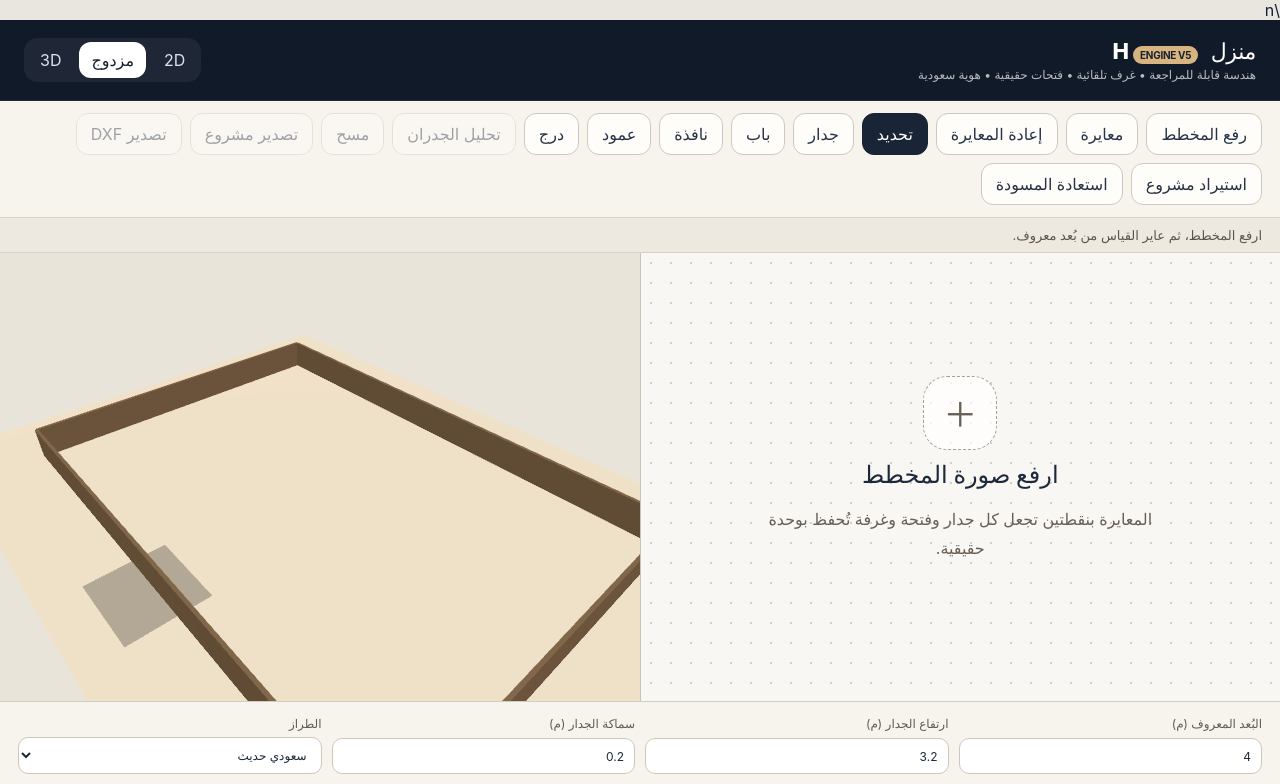
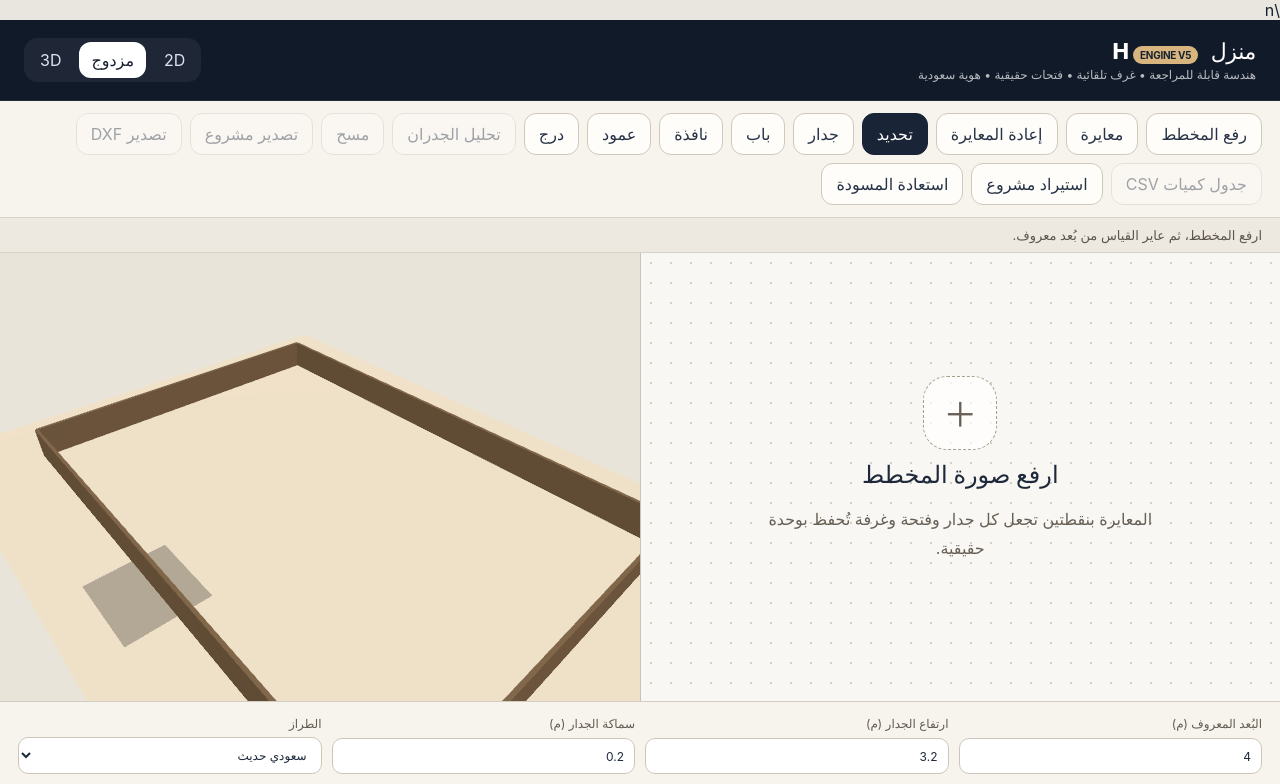
Before and after one commit to Hasan0525-H/Manzel-H, a React (Vite) app: page / in a window 1280 px wide. Shown: the top 784 px of the page. Built offline with nearby package versions, Linux system fonts and the light colour scheme.

Commit message:
feat: expose quantity takeoff CSV export

```diff
--- a/src/App.tsx
+++ b/src/App.tsx
@@ -6,7 +6,7 @@ import { validateReconstruction } from "./validation";
 import { analyzeWithRemote } from "./analyzer";
 import { createEvidence, robustScale } from "./calibration";
 import { rasterizePlanFile } from "./importers";
-import { downloadTextFile, exportPlanDxf } from "./exporters";
+import { downloadTextFile, exportPlanDxf, exportQuantityCsv } from "./exporters";
 
 type Tool = "select" | "calibrate" | "wall" | "door" | "window" | "column" | "stair";
 
@@ -461,6 +461,24 @@ function App() {
     setMessage("تم تصدير مخطط DXF بوحدة المتر.");
   };
 
+  const exportQuantities = () => {
+    if (!metersPerPixel) {
+      setMessage("عاير القياس قبل تصدير الكميات.");
+      return;
+    }
+    const csv = exportQuantityCsv({
+      walls,
+      openings,
+      columns,
+      stairs,
+      metersPerPixel,
+      wallHeightM: wallHeight,
+      roomAreaM2: totalRoomArea,
+    });
+    downloadTextFile(csv, "manzel-h-quantities.csv", "text/csv;charset=utf-8");
+    setMessage("تم تصدير جدول كميات مبدئي CSV.");
+  };
+
   const exportJson = () => {
     const blob = new Blob([JSON.stringify(createSnapshot(true), null, 2)], { type: "application/json" });
     const a = document.createElement("a");
@@ -552,6 +570,7 @@ function App() {
         <button onClick={() => { setWalls([]); setOpenings([]); setRooms([]); setColumns([]); setStairs([]); }} disabled={!walls.length && !columns.length && !stairs.length}>مسح</button>
         <button onClick={exportJson} disabled={!walls.length}>تصدير مشروع</button>
         <button onClick={exportDxf} disabled={!walls.length || !scaleReady}>تصدير DXF</button>
+        <button onClick={exportQuantities} disabled={!walls.length || !scaleReady}>جدول كميات CSV</button>
         <button onClick={() => importRef.current?.click()}>استيراد مشروع</button>
         <input ref={importRef} hidden type="file" accept=".json,application/json" onChange={(e) => importProject(e.target.files?.[0])} />
         <button onClick={restoreAutosave}>استعادة المسودة</button>
```
